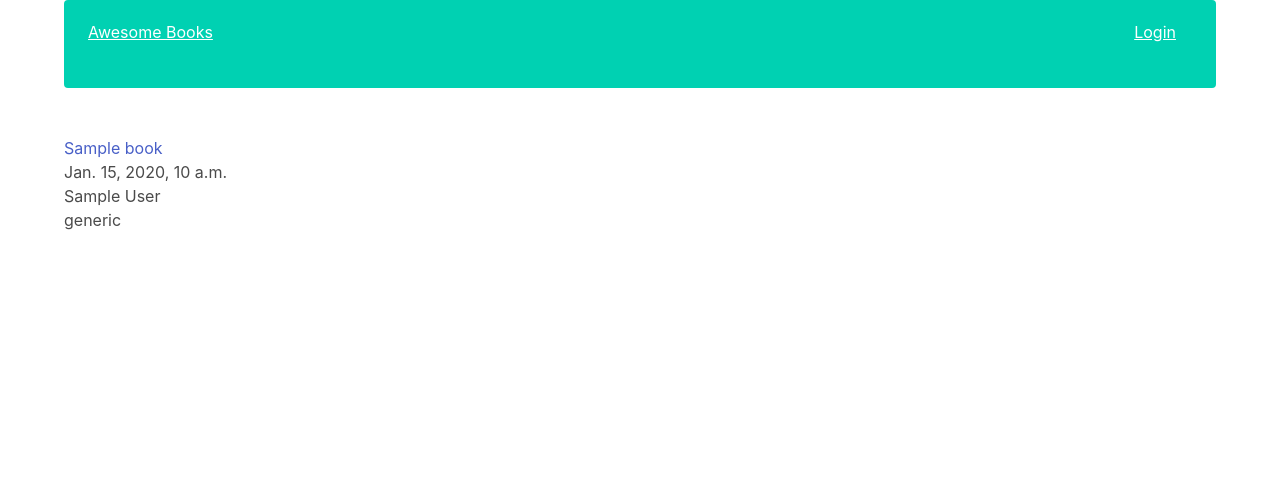
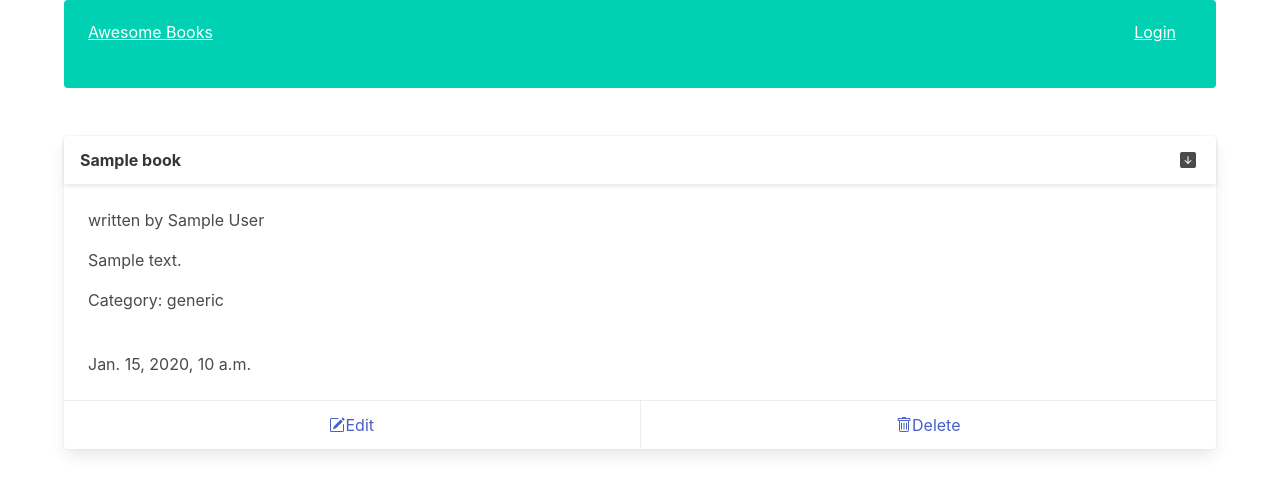
Before and after one commit to Momentum-Team-8/django-freeshelf-sarahartsoe, a Django app: page /collection/ in a window 1280 px wide. Shown: the top 494 px of the page. Run offline with Django 3.2, Linux system fonts and the light colour scheme; tables that the repository leaves empty hold one stand-in row (values such as "Sample post").

Commit message:
added some styling via libraries

```diff
--- a/books/templates/books/book_list.html
+++ b/books/templates/books/book_list.html
@@ -2,13 +2,55 @@
 
 {% block content %}
 {% for book in books %}
-<article>
+<div class="card">
+  <header class="card-header">
+    <p class="card-header-title">
+      {{ book.title }}
+    </p>
+    <button class="card-header-icon" aria-label="more options">
+      <span class="icon">
+        <i class="fa-solid fa-circle-chevron-down" aria-hidden="true"></i>
+        <svg xmlns="http://www.w3.org/2000/svg" width="16" height="16" fill="currentColor" class="bi bi-arrow-down-square-fill" viewBox="0 0 16 16">
+          <path d="M2 0a2 2 0 0 0-2 2v12a2 2 0 0 0 2 2h12a2 2 0 0 0 2-2V2a2 2 0 0 0-2-2H2zm6.5 4.5v5.793l2.146-2.147a.5.5 0 0 1 .708.708l-3 3a.5.5 0 0 1-.708 0l-3-3a.5.5 0 1 1 .708-.708L7.5 10.293V4.5a.5.5 0 0 1 1 0z"/>
+        </svg>
+      </span>
+    </button>
+  </header>
+  <div class="card-content">
+    <div class="content">
+      <p> written by {{ book.author|linebreaksbr }}</p>
+      <p> {{ book.description }}</p>
+      <p> Category: {{ book.category }}</p>
+      <br>
+      <time class="date">
+        {{ book.created_date }}
+      </time>
+    </div>
+  </div>
+  <footer class="card-footer">
+    <a href="#" class="card-footer-item">
+      <svg xmlns="http://www.w3.org/2000/svg" width="16" height="16" fill="currentColor" class="bi bi-pencil-square" viewBox="0 0 16 16">
+        <path d="M15.502 1.94a.5.5 0 0 1 0 .706L14.459 3.69l-2-2L13.502.646a.5.5 0 0 1 .707 0l1.293 1.293zm-1.75 2.456-2-2L4.939 9.21a.5.5 0 0 0-.121.196l-.805 2.414a.25.25 0 0 0 .316.316l2.414-.805a.5.5 0 0 0 .196-.12l6.813-6.814z"/>
+        <path fill-rule="evenodd" d="M1 13.5A1.5 1.5 0 0 0 2.5 15h11a1.5 1.5 0 0 0 1.5-1.5v-6a.5.5 0 0 0-1 0v6a.5.5 0 0 1-.5.5h-11a.5.5 0 0 1-.5-.5v-11a.5.5 0 0 1 .5-.5H9a.5.5 0 0 0 0-1H2.5A1.5 1.5 0 0 0 1 2.5v11z"/>
+      </svg>Edit</a>
+    <a href="#" class="card-footer-item">
+      <svg xmlns="http://www.w3.org/2000/svg" width="16" height="16" fill="currentColor" class="bi bi-trash" viewBox="0 0 16 16">
+        <path d="M5.5 5.5A.5.5 0 0 1 6 6v6a.5.5 0 0 1-1 0V6a.5.5 0 0 1 .5-.5zm2.5 0a.5.5 0 0 1 .5.5v6a.5.5 0 0 1-1 0V6a.5.5 0 0 1 .5-.5zm3 .5a.5.5 0 0 0-1 0v6a.5.5 0 0 0 1 0V6z"/>
+        <path fill-rule="evenodd" d="M14.5 3a1 1 0 0 1-1 1H13v9a2 2 0 0 1-2 2H5a2 2 0 0 1-2-2V4h-.5a1 1 0 0 1-1-1V2a1 1 0 0 1 1-1H6a1 1 0 0 1 1-1h2a1 1 0 0 1 1 1h3.5a1 1 0 0 1 1 1v1zM4.118 4 4 4.059V13a1 1 0 0 0 1 1h6a1 1 0 0 0 1-1V4.059L11.882 4H4.118zM2.5 3V2h11v1h-11z"/>
+      </svg>Delete</a>
+  </footer>
+</div>
+{% endfor %}
+{% endblock %}
+
+
+
+
+<!-- <article>
   <h2><a href="">{{ book.title }}</a></h2>
   <time class="date">
     {{ book.created_date }}
   </time>
   <p>{{ book.author|linebreaksbr }}</p>
   <p>{{ book.category }}</p>
-</article>
-{% endfor %}
-{% endblock %}
+</article> -->
```
Also changed, not shown: books/templates/books/profile_page.html (+8 -2 lines), books/templates/books/icons/arrow-down-square-fill.svg (added), books/templates/books/icons/book.svg (added), books/templates/books/icons/pencil-square.svg (added), books/templates/books/icons/trash.svg (added).
